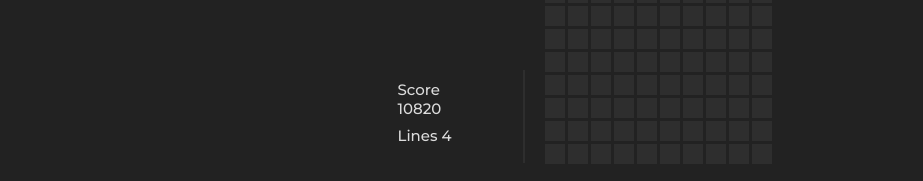
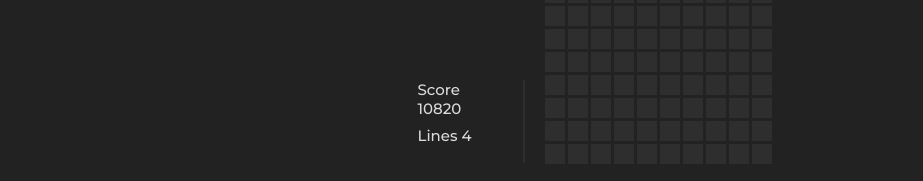
Before and after one commit to isaacbatista26/Tetris-Game-Puzzle, a React (Create React App) app in the folder tetris/: page / in a window 1280 px wide. Shown: the part 437-618 px from the top of the page, without its empty margins (3-926 px from the left). Built offline with nearby package versions, Linux system fonts and the light colour scheme.

Commit message:
fix: ident

```diff
--- a/tetris/src/Components/styles/SyledGameInfo.js
+++ b/tetris/src/Components/styles/SyledGameInfo.js
@@ -2,9 +2,8 @@ import styled from "styled-components";
 
 export const StyledGameInfo = styled.div`
     display: block;
-    padding: 0px 30px 10px 10px;
+    padding: 0px 10px 10px 10px;
     width: 100px;
     justfy-content: end;
-    padding-top: 10px;
     border-right: 2px solid #2E2E2E;
 `;
```
Also changed, not shown: tetris/src/App.js (+4 -5 lines).
